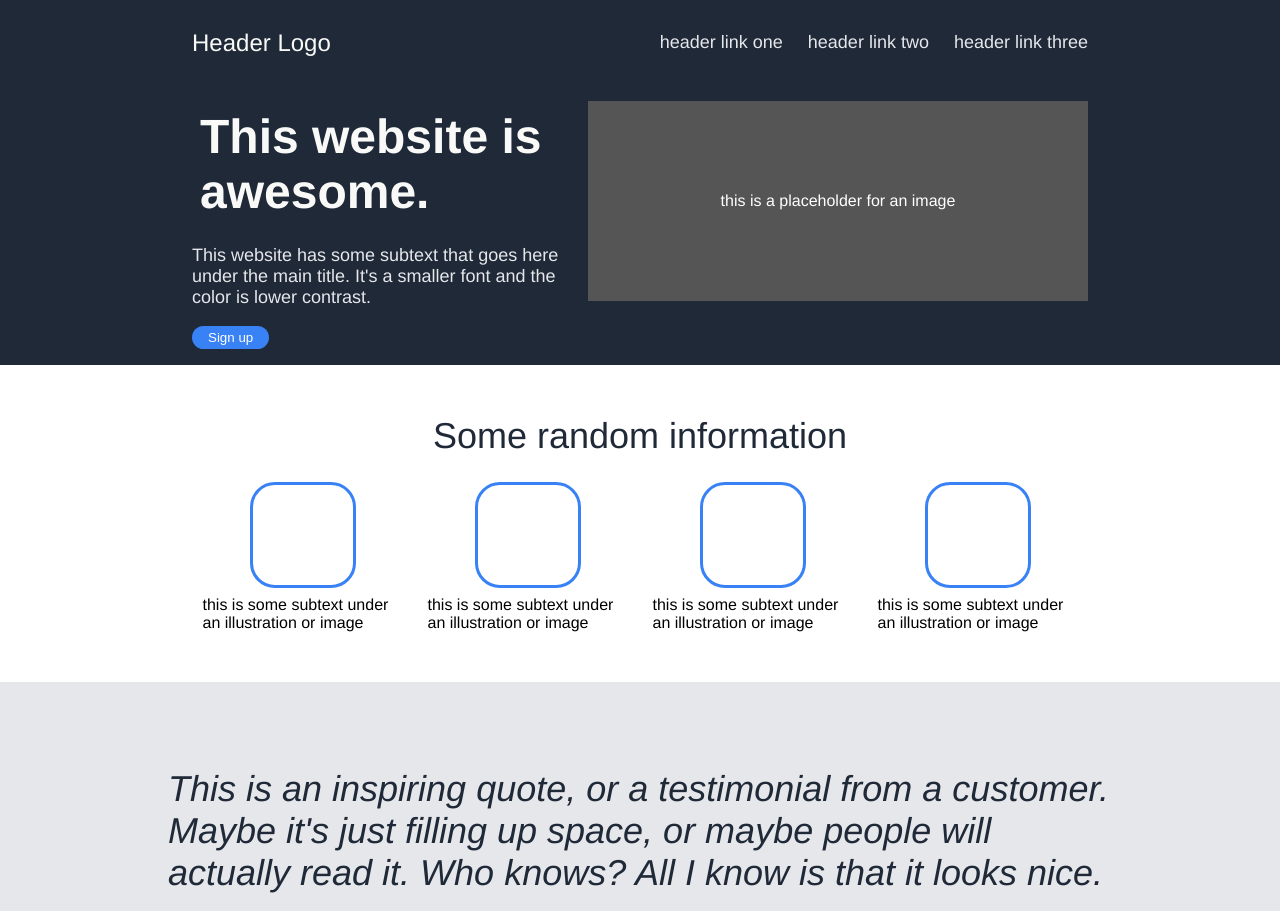
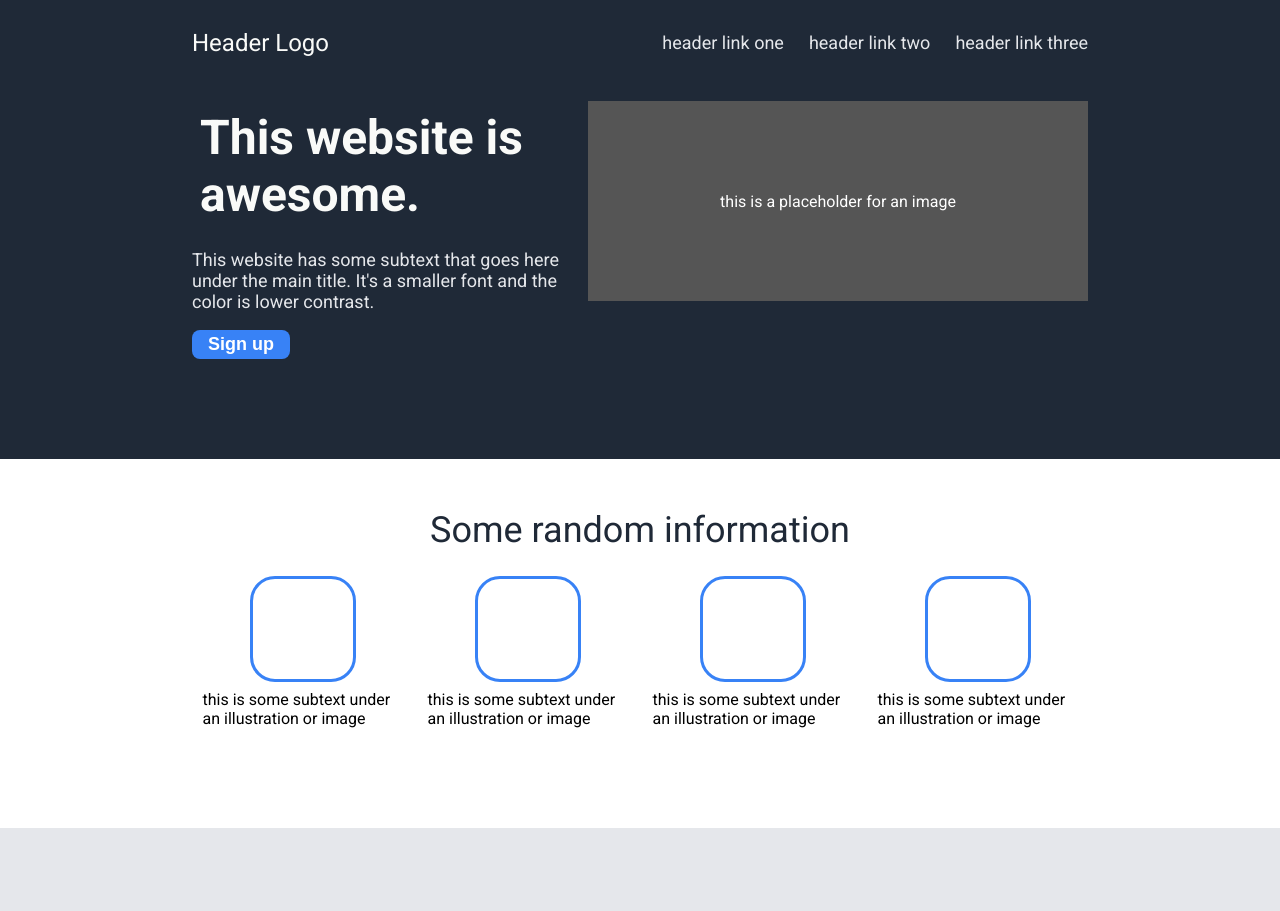
Before and after one commit to sarahhcodes/odin-landing-page, a plain HTML site: page index.html in a window 1280 px wide. Shown: the top 911 px of the page. Drawn offline with Linux system fonts and the light colour scheme.

Commit message:
Adding fonts and making small changes to CSS Adjusting padding, buttons, etc.

```diff
--- a/style.css
+++ b/style.css
@@ -1,5 +1,7 @@
+@import url('https://fonts.googleapis.com/css2?family=Roboto:ital,wght@0,400;0,700;1,300&display=swap');
+
 body {
-    font-family:'Franklin Gothic Medium', 'Arial Narrow', Arial, sans-serif;
+    font-family: 'Roboto', Arial, Helvetica, sans-serif;
     display: flex;
     flex-direction: column;
     margin: 0;
@@ -44,7 +46,7 @@ body {
     display: flex;
     justify-content: center;
     gap: 16px;
-    padding: 16px 15%;
+    padding: 16px 15% 100px 15%;
 }
 
 .hero-text h1 {
@@ -71,7 +73,7 @@ body {
     flex: 1;
     flex-direction: column;
     align-items: center;
-    padding: 50px;
+    padding: 50px 50px 100px 50px;
     gap: 25px;
 }
 
@@ -116,6 +118,8 @@ body {
 
 .quote p {
     text-align: right;
+    font-size: 20px;
+    font-weight: bold;
 }
 
 .call, button {
@@ -133,9 +137,11 @@ body {
 }
 
 button {
-    border-radius: 16px;
+    border-radius: 8px;
     border: none;
     padding: 4px 16px 4px 16px;
+    font-size: 18px;
+    font-weight: bold;
 }
 
 .call button {
```
